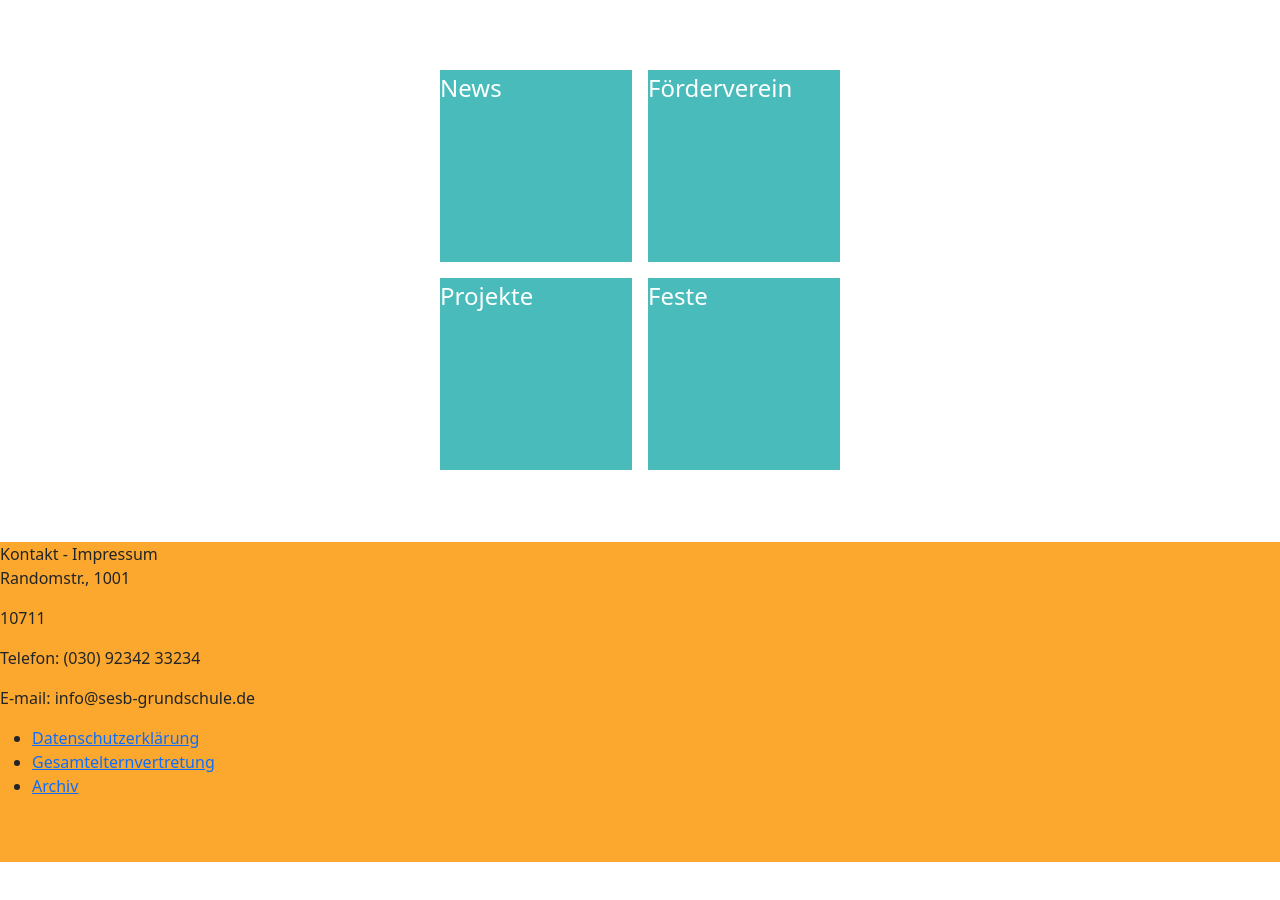
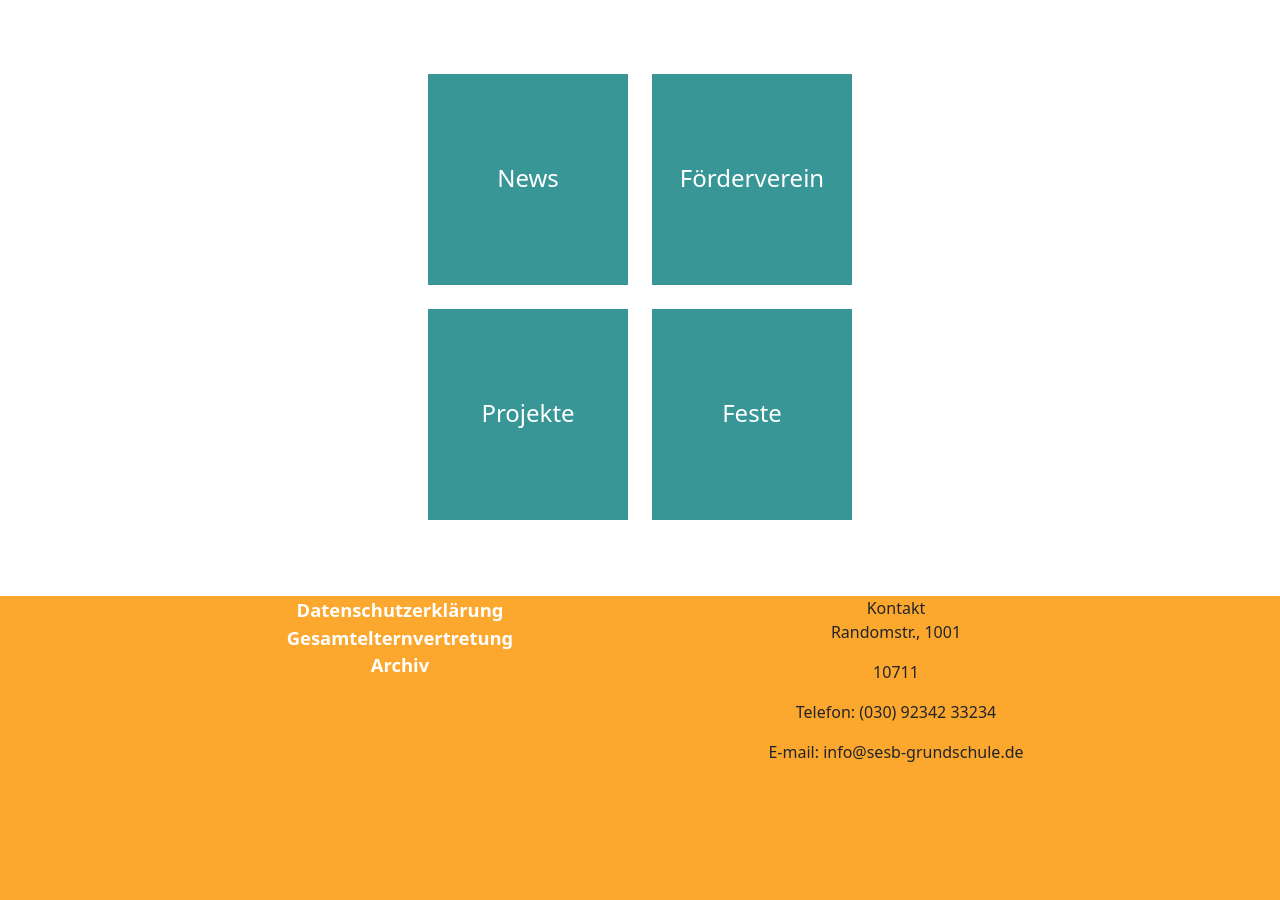
Before and after one commit to RafaKnabben/school-website, a plain HTML site: page index.html in a window 1280 px wide. Shown: the part 674-1574 px from the top of the page. Before the commit the page ends 1536 px from the top, so only its background shows below. Drawn offline with nearby package versions, Linux system fonts and the light colour scheme.

Commit message:
Add files via upload

```diff
--- a/index.css
+++ b/index.css
@@ -144,6 +144,10 @@ nav {
         display: block;
         cursor: pointer;
     }
+
+    .footer-col {
+        flex-direction: column;
+    }
 }
 
 .nav_active {
@@ -287,31 +291,19 @@ nav {
     background-color: rgb(252, 167, 45);
 }
 
-.footer {
-    width: 100%;
-    height: 20em;
-    background-color: #fca72d;
-}
-
-.footer-kontakt {
-    display: block;
-}
-
-.footer-list {
-    display: block;
-}
-
 .table-section {
     margin: 0 auto;
     padding: 4em;
     display: table;
+    text-align: center;
 }
 
 .first-row {
-    width: 13em;
-    height: 13em;
-    background-color: rgb(73, 187, 187);
-    border: solid white .5em;
+    width: 14em;
+    height: 14em;
+    line-height: 13em;
+    background-color: rgb(56, 150, 150);
+    border: solid white .75em;
     display: table-cell;
 }
 
@@ -323,10 +315,11 @@ nav {
 }
 
 .sec-row {
-    width: 13em;
-    height: 13em;
-    background-color: rgb(73, 187, 187);
-    border: solid white .5em;;
+    width: 14em;
+    height: 14em;
+    line-height: 13em;
+    background-color: rgb(56, 150, 150);
+    border: solid white .75em;;
     display: table-cell;
 }
 
@@ -336,3 +329,39 @@ nav {
     font-size: 1.5em;
     text-decoration: none;
 }
+
+.footer {
+    width: 100%;
+    height: 20em;
+    background-color: #fca72d;
+}
+
+.footer-col {
+    width: 80%;
+    margin: 0 auto;
+    display: flex;
+    /* flex-direction: row; */
+}
+
+.footer-kontakt {
+    display: block;
+    text-align: center;
+    /* width: 50%; */
+}
+
+.footer-list {
+    display: block;
+    text-align: center;
+    /* width: 50%; */
+}
+
+.footer-list li {
+    list-style: none;
+}
+
+.footer-list a {
+    text-decoration: none;
+    color: white;
+    font-size: 1.15em;
+    font-weight: bold;
+}
--- a/index.html
+++ b/index.html
@@ -114,36 +114,38 @@
               <li class="drop-item"><a href="">WUV</a></li>
             </ul>
           </div>
-
+          <div class="container">
             <div class="table-section">
               <div>
-              <div class="first-row col-lg-6"><a href="">News</a></div>
-              <div class="first-row col-lg-6"><a href="">Förderverein</a></div>
+                <div class="first-row col-sm-12 col-lg-6"><a href="">News</a></div>
+                <div class="first-row col-sm-12 col-lg-6"><a href="">Förderverein</a></div>
               </div>
               <div>
                 <div class="sec-row col-lg-6"><a href="">Projekte</a></div>
                 <div class="sec-row col-lg-6"><a href="">Feste</a></div>
               </div>
             </div>
+          </div>
 
         <div class="footer">
           <footer>
-            <div class="footer-kontakt">
-              <h3">Kontakt - Impressum</h3>
-              <p>Randomstr., 1001</p>
-              <p>10711</p>
-              <p>Telefon: (030) 92342 33234</p>
-              <p>E-mail: info@sesb-grundschule.de</p>
-            </div>
-            <div class="footer-list">
+            <div class="footer-col">
+              <div class="footer-list col-lg-6 col-sm-12">
                 <ul>
                   <li><a href="">Datenschutzerklärung</a> </li>
                   <li><a href="">Gesamtelternvertretung</a> </li>
                   <li><a href="">Archiv</a> </li>
                 </ul>
               </div>
+              <div class="footer-kontakt col-lg-6 col-sm-12">
+                <h3">Kontakt</h3>
+                <p>Randomstr., 1001</p>
+                <p>10711</p>
+                <p>Telefon: (030) 92342 33234</p>
+                <p>E-mail: info@sesb-grundschule.de</p>
+              </div>
+            </div>
           </footer>
-
         </div>
 
     </div>
```
Lines whose indentation alone changed are shown as unchanged.
